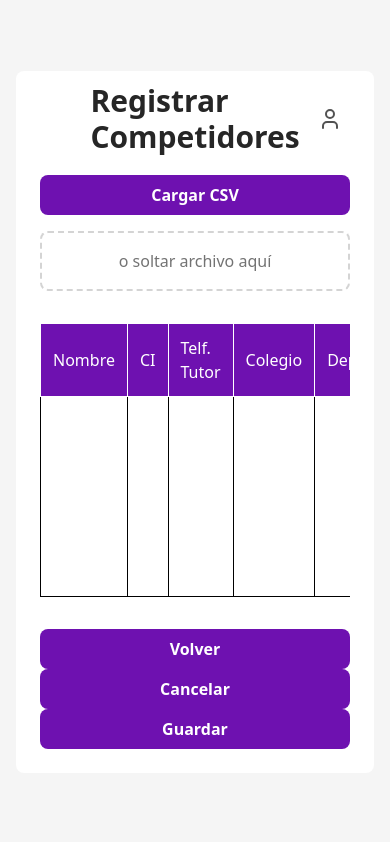
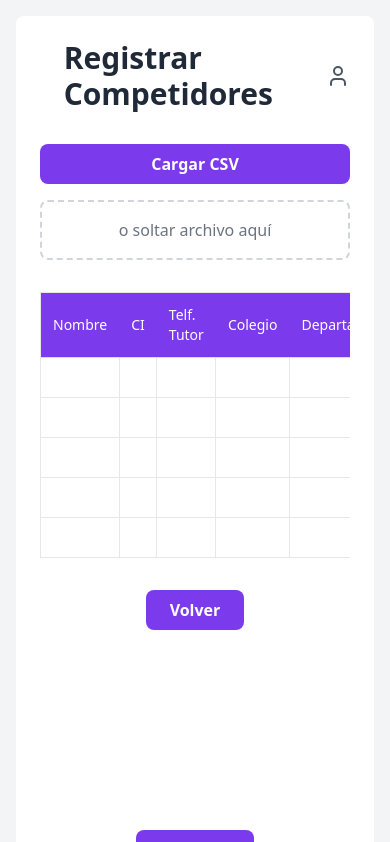
Before and after one commit to seedsagile/Project-OHSANSI-Frontend, a React (Vite) app: page / in a window 390 px wide. Shown: the top 842 px of the page. Built offline with nearby package versions, Linux system fonts and the light colour scheme.

Commit message:
Refactor PaginaImportarCompetidores for improved styling and layout; update CSS variables for brand colors and responsive design; remove Tailwind config file.

```diff
--- a/index.html
+++ b/index.html
@@ -7,6 +7,7 @@
     <link rel="preconnect" href="https://fonts.googleapis.com">
     <link rel="preconnect" href="https://fonts.gstatic.com" crossorigin>
     <link href="https://fonts.googleapis.com/css2?family=Inter:wght@400;500;600;700&display=swap" rel="stylesheet">
+    <link rel="stylesheet" href="/src/styles/index.css" />
     <title>Oh Sansi!</title>
   </head>
   <body>
--- a/src/features/inscritos/rutas/PaginaImportarCompetidores.tsx
+++ b/src/features/inscritos/rutas/PaginaImportarCompetidores.tsx
@@ -1,7 +1,6 @@
 import React from 'react';
 import { IconoUsuario } from '../componentes/IconoUsuario';
 import type { Competidor } from '../tipos';
-
 
 type FilaCompetidorProps = {
     competidor: Partial<Competidor>;
@@ -10,11 +9,12 @@ type FilaCompetidorProps = {
 
 // Componente para cada fila de la tabla
 const FilaCompetidor = ({ competidor, encabezados }: FilaCompetidorProps) => (
+    // Mejora: Usamos un borde neutro más suave
     <tr className="h-10 hover:bg-neutral-50">
         {encabezados.map((llave) => (
             <td
                 key={llave}
-                className="border-x border-black p-2 text-sm text-neutral-600"
+                className="border border-neutral-200 p-2 text-sm text-neutral-700"
             >
                 {competidor[llave] || ''}
             </td>
@@ -41,22 +41,22 @@ export function PaginaImportarCompetidores() {
     return (
         <div className="bg-neutral-100 min-h-screen flex items-center justify-center p-4">
             <main className="bg-white w-full max-w-5xl rounded-lg shadow-panel p-6 md:p-8">
-                <header className="relative mb-8 h-12 flex items-center justify-center">
-                    {/* Texto centrado */}
-                    <h1 className="absolute left-1/2 transform -translate-x-1/2 text-3xl md:text-4xl font-bold text-neutral-800">
+
+                {/* Mejora: Layout del header con Flexbox para mayor robustez */}
+                <header className="flex justify-between items-center mb-8">
+                    {/* Placeholder invisible para ayudar a centrar el título */}
+                    <div className="w-8"></div>
+                    <h1 className="text-3xl md:text-4xl font-bold text-neutral-800">
                         Registrar Competidores
                     </h1>
-
-                    {/* Icono alineado al borde derecho */}
-                    <div className="absolute right-0 pr-2 text-neutral-600">
+                    <div className="text-neutral-600">
                         <IconoUsuario />
                     </div>
                 </header>
 
-
-                {/* Sección de carga de CSV */}
                 <section className="flex flex-col md:flex-row gap-4 mb-8">
-                    <button className="bg-purple-800 text-white hover:text-black font-semibold py-2 px-6 rounded-lg hover:bg-purple-500 transition-colors duration-300">
+                    {/* Mejora: Botón "Cargar CSV" usando un color neutro oscuro */}
+                    <button className="bg-brand-600 text-white font-semibold py-2 px-6 rounded-lg hover:bg-brand-700 transition-colors duration-300">
                         Cargar CSV
                     </button>
                     <div className="flex-grow border-2 border-dashed border-neutral-300 rounded-lg flex items-center justify-center p-4 text-neutral-500">
@@ -64,15 +64,16 @@ export function PaginaImportarCompetidores() {
                     </div>
                 </section>
 
-                {/* Tabla de datos */}
                 <section className="overflow-x-auto">
-                    <table className="w-full border border-black border-collapse text-left">
+                    {/* Mejora: Usamos un borde neutro más suave para toda la tabla */}
+                    <table className="w-full border-collapse border border-neutral-200 text-left">
                         <thead>
                             <tr>
                                 {encabezadosTabla.map(({ label }) => (
+
                                     <th
                                         key={label}
-                                        className="border bg-purple-800 text-white p-3 bg-brand-50 font-medium text-brand-800"
+                                        className="border-b border-brand-200 bg-brand-600 p-3 font-medium text-white text-sm"
                                     >
                                         {label}
                                     </th>
@@ -91,18 +92,18 @@ export function PaginaImportarCompetidores() {
                     </table>
                 </section>
 
-                {/* Botones de acción */}
-                <div className="flex flex-col md:flex-row justify-center gap-x-50 mt-8">
-                    <button className="bg-purple-800 text-white hover:text-black font-semibold py-2 px-6 rounded-lg hover:bg-purple-500 transition-colors duration-300">
+                {/* Mejora: Botones alineados a la derecha y con la jerarquía de colores correcta */}
+                <footer className="flex flex-col md:flex-row justify-center items-center gap-50 mt-8">
+                    <button className="bg-brand-600 text-white font-semibold py-2 px-6 rounded-lg hover:bg-brand-700 transition-colors">
                         Volver
                     </button>
-                    <button className="bg-purple-800 text-white hover:text-black font-semibold py-2 px-6 rounded-lg hover:bg-purple-500 transition-colors duration-300">
+                    <button className="bg-brand-600 text-white font-semibold py-2 px-6 rounded-lg hover:bg-brand-700 transition-colors">
                         Cancelar
                     </button>
-                    <button className="bg-purple-800 text-white hover:text-black font-semibold py-2 px-6 rounded-lg hover:bg-purple-500 transition-colors duration-300">
+                    <button className="bg-brand-600 text-white font-semibold py-2 px-6 rounded-lg hover:bg-brand-700 transition-colors">
                         Guardar
                     </button>
-                </div>
+                </footer>
             </main>
         </div>
     );
--- a/src/styles/index.css
+++ b/src/styles/index.css
@@ -1 +1,59 @@
 @import "tailwindcss";
+@theme {
+    /* ─── Tipografia base ─── */
+    --font-display: "Inter", ui-sans-serif, system-ui, sans-serif;
+
+    /* ─── Pantallas Responsives ─── */
+    --breakpoint-sm: 640px;
+    --breakpoint-md: 768px;
+    --breakpoint-lg: 1024px;
+    --breakpoint-xl: 1280px;
+    --breakpoint-2xl: 1440px;
+
+    /* ─── Paleta de colores: BRAND (Morado principal del dashboard) ─── */
+    --color-brand-50:  #f5f3ff;
+    --color-brand-100: #ede9fe;
+    --color-brand-200: #ddd6fe;
+    --color-brand-300: #c4b5fd;
+    --color-brand-400: #a78bfa;
+    --color-brand-500: #8b5cf6;
+    --color-brand-600: #7c3aed;   /* color principal */
+    --color-brand-700: #6d28d9;
+    --color-brand-800: #5b21b6;
+    --color-brand-900: #4c1d95;
+
+    /* ─── TEALX – Verde agua para botones/indicadores ─── */
+    --color-tealx-500: #14b8a6;
+    --color-tealx-600: #0d9488;
+    --color-tealx-700: #0f766e;
+
+    /* ─── AMBERX – Amarillo para tarjetas/KPIs ─── */
+    --color-amberx-500: #f59e0b;
+    --color-amberx-600: #d97706;
+    --color-amberx-700: #b45309;
+
+    /* ─── Colores NEUTROS (gris/negro) ─── */
+    --color-neutral-50:  #f9fafb;
+    --color-neutral-100: #f3f4f6;
+    --color-neutral-200: #e5e7eb;
+    --color-neutral-300: #d1d5db;
+    --color-neutral-400: #9ca3af;
+    --color-neutral-500: #6b7280; /* texto secundario */
+    --color-neutral-600: #4b5563;
+    --color-neutral-700: #374151; /* texto principal oscuro */
+    --color-neutral-800: #1f2937;
+    --color-neutral-900: #111827;
+
+    /* ─── Blanco y negro directo ─── */
+    --color-black: #000000;
+    --color-white: #ffffff;
+
+    /* ─── Colores de estado ─── */
+    --color-success-500: #22c55e;
+    --color-danger-500:  #ef4444;
+    --color-warning-500: #f59e0b;
+
+    /* ─── Transiciones/easings ─── */
+    --ease-fluid: cubic-bezier(0.3, 0, 0, 1);
+    --ease-snappy: cubic-bezier(0.2, 0, 0, 1);
+}
--- a/tailwind.config.js
+++ /dev/null
@@ -1,147 +0,0 @@
-/** @type {import('tailwindcss').Config} */
-export default {
-  content: ["./index.html", "./src/**/*.{ts,tsx,js,jsx}"],
-  theme: {
-    fontFamily: {
-      sans: ["Inter", "ui-sans-serif", "system-ui", "sans-serif"],
-    },
-
-    fontSize: {
-      xs: ["0.75rem", { lineHeight: "1.25rem" }],   // 12px
-      sm: ["0.875rem", { lineHeight: "1.5rem" }],   // 14px
-      base: ["1rem", { lineHeight: "1.75rem" }],    // 16px → texto principal
-      lg: ["1.125rem", { lineHeight: "1.75rem" }],  // 18px → subtítulos
-      xl: ["1.25rem", { lineHeight: "1.75rem" }],   // 20px
-      "2xl": ["1.5rem", { lineHeight: "2rem" }],    // 24px → encabezados
-      "3xl": ["1.875rem", { lineHeight: "2.25rem" }], // 30px
-      "4xl": ["2.25rem", { lineHeight: "2.5rem" }],   // 36px
-      "5xl": ["3rem", { lineHeight: "1" }],           // 48px → títulos grandes
-    },
-
-    // Container responsive centrado
-    container: {
-      center: true,
-      padding: "1rem", // 16px padding horizontal
-      screens: {
-        sm: "640px",    // móviles grandes
-        md: "768px",    // tablets
-        lg: "1024px",   // escritorio normal
-        xl: "1280px",   // escritorio grande
-        "2xl": "1440px",// escritorio muy grande
-      },
-    },
-
-    extend: {
-      colors: {
-        // Marca principal: morado del dashboard
-        brand: {
-          50:  "#f5f3ff",
-          100: "#ede9fe",
-          200: "#ddd6fe",
-          300: "#c4b5fd",
-          400: "#a78bfa",
-          500: "#8b5cf6",
-          600: "#7c3aed",   // Este es el morado principal (sidebar, botones)
-          700: "#6d28d9",
-          800: "#5b21b6",
-          900: "#4c1d95",
-          DEFAULT: "#7c3aed",
-        },
-
-        // Teal (verde-agua): para botones o indicadores
-        tealx: {
-          50:  "#f0fdfa",
-          100: "#ccfbf1",
-          200: "#99f6e4",
-          300: "#5eead4",
-          400: "#2dd4bf",
-          500: "#14b8a6",   // color visible en botones secundarios
-          600: "#0d9488",
-          700: "#0f766e",
-          800: "#115e59",
-          900: "#134e4a",
-          DEFAULT: "#14b8a6",
-        },
-
-        // Amarillo para tarjetas destacadas, bloques de métricas
-        amberx: {
-          50:  "#fffbeb",
-          100: "#fef3c7",
-          200: "#fde68a",
-          300: "#fcd34d",
-          400: "#fbbf24",
-          500: "#f59e0b",   // amarillo principal (paneles de KPIs)
-          600: "#d97706",
-          700: "#b45309",
-          800: "#92400e",
-          900: "#78350f",
-          DEFAULT: "#f59e0b",
-        },
-
-        // ⚫⚪ Neutros para fondos, bordes, texto gris
-        neutral: {
-          50:  "#f9fafb",
-          100: "#f3f4f6",
-          200: "#e5e7eb",
-          300: "#d1d5db",
-          400: "#9ca3af",
-          500: "#6b7280", // texto secundario
-          600: "#4b5563",
-          700: "#374151", // texto principal oscuro
-          800: "#1f2937", // encabezados o contenedores
-          900: "#111827", // texto muy fuerte
-        },
-
-        // Soporte directo para `text-black`, `bg-white`
-        black: "#000000",
-        white: "#ffffff",
-
-        // ✅ Colores de estados
-        success: {
-          500: "#22c55e", // verde éxito
-          600: "#16a34a",
-          700: "#15803d",
-        },
-        danger: {
-          500: "#ef4444", // rojo error
-          600: "#dc2626",
-          700: "#b91c1c",
-        },
-        info: {
-          500: "#14b8a6", // mismo que teal
-          600: "#0d9488",
-          700: "#0f766e",
-        },
-        warning: {
-          500: "#f59e0b", // mismo que amber
-          600: "#d97706",
-          700: "#b45309",
-        },
-      },
-
-      // Espaciados personalizados (puedes usar `gap-4.5`, `p-5.5`, etc.)
-      spacing: {
-        "4.5": "1.125rem", // 18px
-        "5.5": "1.375rem", // 22px
-      },
-
-      // Bordes redondeados adicionales
-      borderRadius: {
-        "2xl": "1rem",     // 16px
-        "3xl": "1.5rem",   // 24px
-      },
-
-      // Sombras suaves para tarjetas y paneles
-      boxShadow: {
-        card: "0 2px 12px rgba(0,0,0,0.06)", // sombra leve
-        panel: "0 0 0 1px rgba(0,0,0,0.05), 0 4px 6px -1px rgba(0,0,0,0.1)", // más profunda
-      },
-    },
-  },
-
-  // Plugins recomendados
-  plugins: [
-    require("@tailwindcss/forms"),      // mejora campos de formulario
-    require("@tailwindcss/typography"), // mejora textos largos (.prose)
-  ],
-};
```
Also changed, not shown: 1 other file (tests, documents, lock files or other folders).
